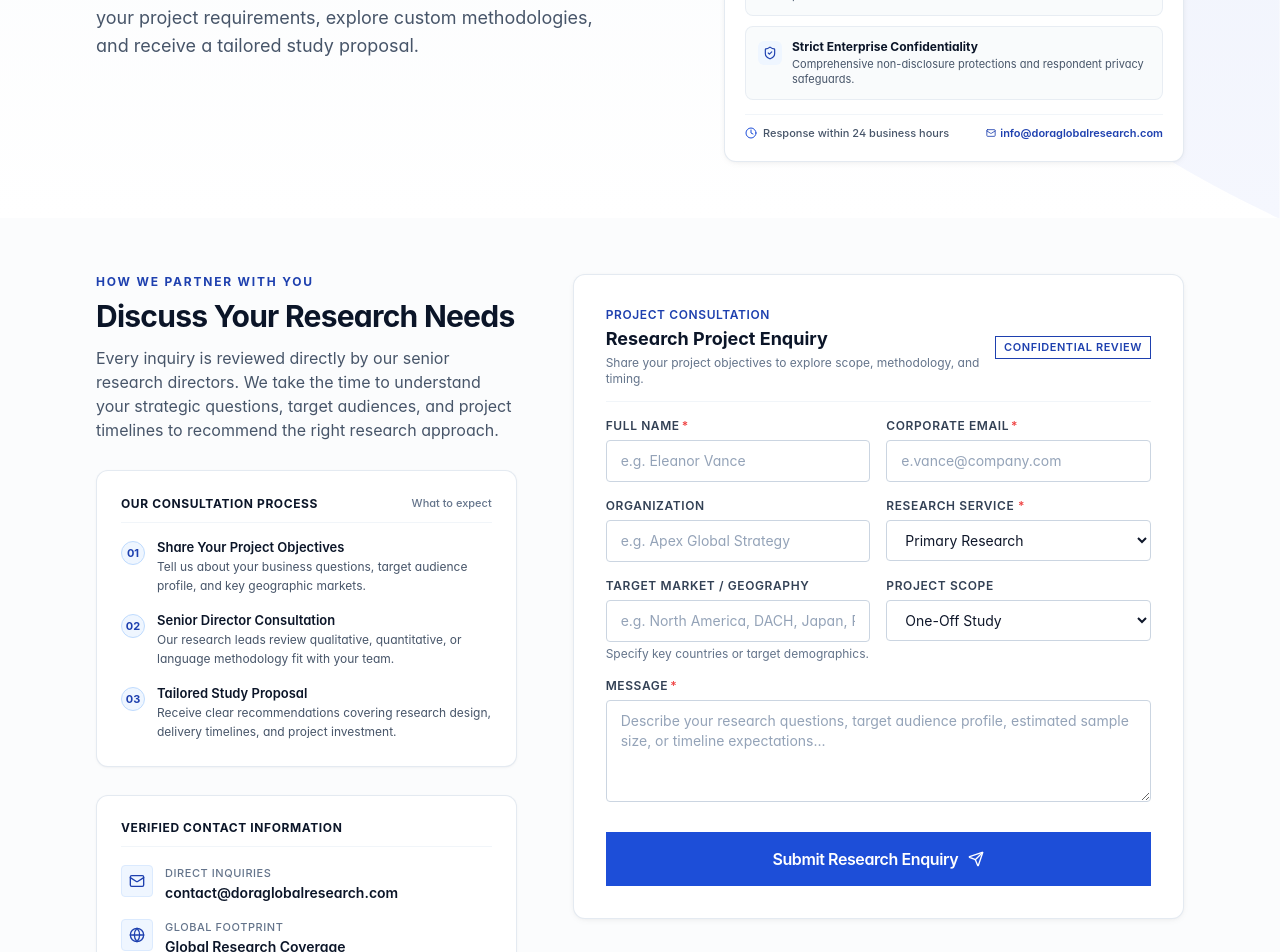
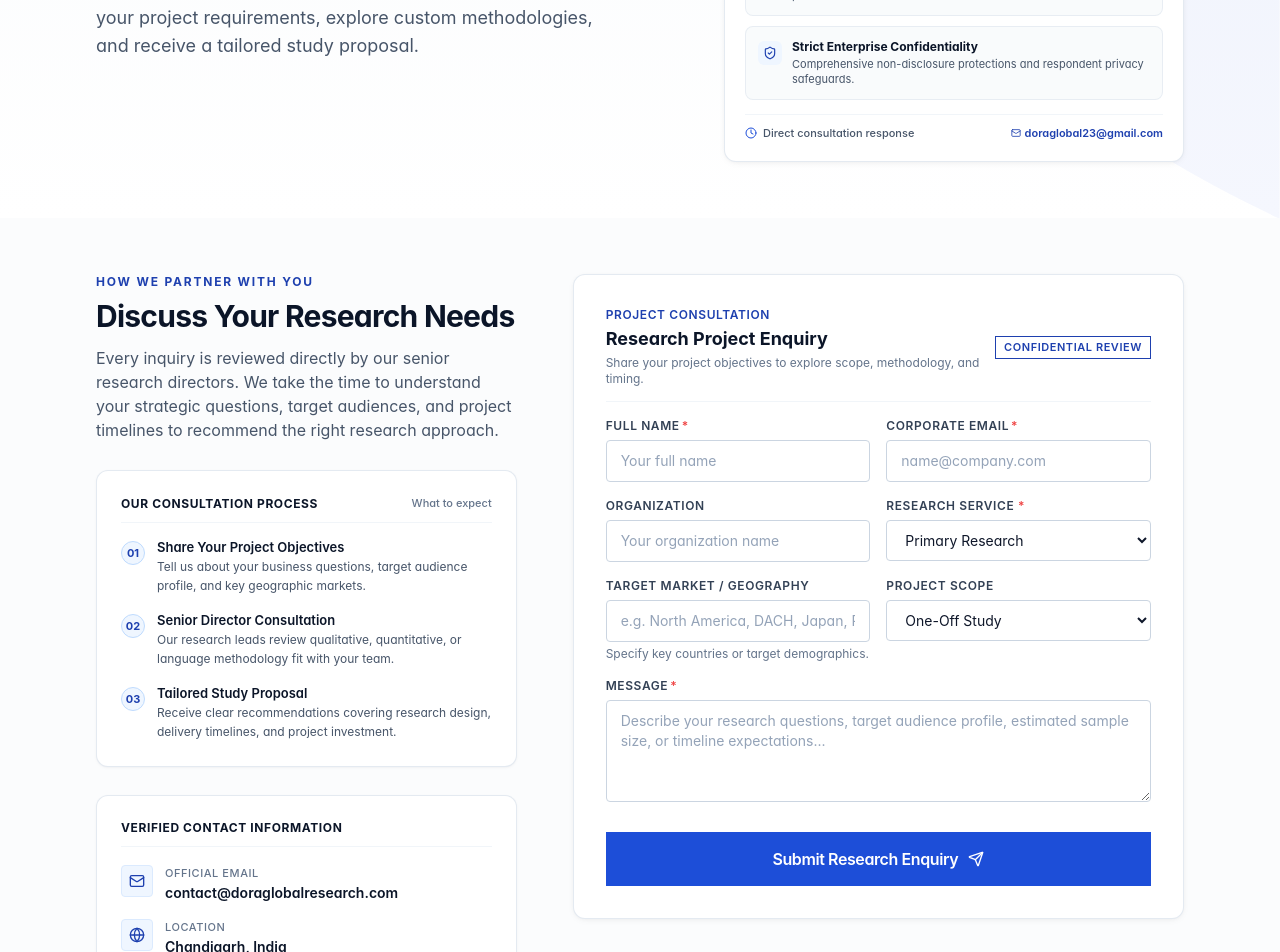
Before and after one commit to Shubham-singh1712/Dora-global-, a Next.js app: page /contact in a window 1280 px wide. Shown: the part 480-1432 px from the top of the page. Built offline with nearby package versions, Linux system fonts and the light colour scheme; no server answers.

Commit message:
Update official company details: doraglobal23@gmail.com, Chandigarh, and Vishal Founder & CEO

```diff
--- a/app/about/page.tsx
+++ b/app/about/page.tsx
@@ -514,6 +514,47 @@ export default function AboutPage() {
         </Container>
       </section>
 
+      {/* 6. Practice Leadership */}
+      <section className="py-16 sm:py-20 lg:py-24 bg-white">
+        <Container className="max-w-6xl">
+          <div className="max-w-3xl mb-10 sm:mb-12">
+            <span className="text-xs font-semibold uppercase tracking-widest text-brand-blue-700 block mb-2">
+              Leadership
+            </span>
+            <h2 className="text-2xl sm:text-3xl font-semibold text-brand-navy-900 tracking-tight">
+              Practice Leadership
+            </h2>
+            <p className="mt-3 text-sm sm:text-base text-slate-600 leading-relaxed font-normal">
+              Executive direction grounded in research rigor, methodological integrity, and defensible intelligence.
+            </p>
+          </div>
+
+          <div className="max-w-2xl bg-white rounded-xl border border-slate-200/90 p-6 sm:p-8 shadow-subtle flex flex-col sm:flex-row items-start sm:items-center gap-6">
+            {/* Neutral Executive Visual */}
+            <div className="w-16 h-16 rounded-xl bg-brand-navy-950 text-white font-bold text-2xl flex items-center justify-center shrink-0 tracking-tight shadow-card border border-brand-navy-800">
+              V
+            </div>
+
+            <div className="space-y-1.5 flex-1">
+              <div className="inline-flex items-center gap-2">
+                <span className="font-mono text-[10px] uppercase tracking-wider text-brand-blue-700 font-bold bg-brand-blue-50 border border-brand-blue-200/60 px-2 py-0.5 rounded">
+                  Executive Practice Lead
+                </span>
+                <span className="text-[11px] text-slate-400 font-medium">
+                  Chandigarh, India
+                </span>
+              </div>
+              <h3 className="text-xl sm:text-2xl font-bold text-brand-navy-900 tracking-tight">
+                Vishal — Founder &amp; CEO
+              </h3>
+              <p className="text-xs sm:text-sm text-slate-600 leading-relaxed font-normal pt-1">
+                Directs practice strategy and methodology standards across primary, qualitative, and quantitative research engagements, ensuring evidence-based clarity for enterprise client decisions.
+              </p>
+            </div>
+          </div>
+        </Container>
+      </section>
+
       {/* Page CTA */}
       <CTASection />
     </>
--- a/app/contact/page.tsx
+++ b/app/contact/page.tsx
@@ -112,7 +112,7 @@ export default function ContactPage() {
                     </div>
                     <div>
                       <span className="block text-[11px] font-medium text-slate-500 uppercase tracking-wider">
-                        Direct Inquiries
+                        Official Email
                       </span>
                       <a
                         href={`mailto:${COMPANY_INFO.contacts.email}`}
@@ -129,7 +129,7 @@ export default function ContactPage() {
                     </div>
                     <div>
                       <span className="block text-[11px] font-medium text-slate-500 uppercase tracking-wider">
-                        Global Footprint
+                        Location
                       </span>
                       <span className="font-semibold text-brand-navy-900">
                         {COMPANY_INFO.contacts.headquarters}
--- a/app/privacy/page.tsx
+++ b/app/privacy/page.tsx
@@ -112,8 +112,8 @@ export default function PrivacyPage() {
               </p>
               <p className="text-slate-600 mt-2">
                 <strong>DORA Global Research</strong><br />
-                Email: <strong>[PRIVACY CONTACT EMAIL — TO BE CONFIRMED]</strong><br />
-                Address: <strong>[REGISTERED ADDRESS — TO BE CONFIRMED]</strong>
+                Email: <a href="mailto:doraglobal23@gmail.com" className="text-brand-blue-700 underline">doraglobal23@gmail.com</a><br />
+                Location: Chandigarh, India
               </p>
             </div>
 
--- a/app/terms/page.tsx
+++ b/app/terms/page.tsx
@@ -106,8 +106,8 @@ export default function TermsPage() {
               </p>
               <p className="text-slate-600 mt-2">
                 <strong>DORA Global Research</strong><br />
-                Email: <strong>[LEGAL CONTACT EMAIL — TO BE CONFIRMED]</strong><br />
-                Address: <strong>[REGISTERED ADDRESS — TO BE CONFIRMED]</strong>
+                Email: <a href="mailto:doraglobal23@gmail.com" className="text-brand-blue-700 underline">doraglobal23@gmail.com</a><br />
+                Location: Chandigarh, India
               </p>
             </div>
 
--- a/components/sections/ContactFormClient.tsx
+++ b/components/sections/ContactFormClient.tsx
@@ -322,7 +322,7 @@ export function ContactFormClient() {
             <Input
               id="full_name"
               label="Full Name"
-              placeholder="e.g. Eleanor Vance"
+              placeholder="Your full name"
               required
               value={formData.full_name}
               error={errors.full_name}
@@ -336,7 +336,7 @@ export function ContactFormClient() {
               id="email"
               label="Corporate Email"
               type="email"
-              placeholder="e.vance@company.com"
+              placeholder="name@company.com"
               required
               value={formData.email}
               error={errors.email}
@@ -352,7 +352,7 @@ export function ContactFormClient() {
             <Input
               id="organization"
               label="Organization"
-              placeholder="e.g. Apex Global Strategy"
+              placeholder="Your organization name"
               value={formData.organization}
               onChange={(e) => {
                 setFormData({ ...formData, organization: e.target.value });
--- a/components/sections/ContactHeroVisual.tsx
+++ b/components/sections/ContactHeroVisual.tsx
@@ -85,14 +85,14 @@ export function ContactHeroVisual() {
       <div className="mt-3.5 pt-2.5 border-t border-slate-100 flex items-center justify-between text-xs text-slate-500 relative z-10">
         <div className="flex items-center gap-1.5 font-medium text-slate-600 text-[11px]">
           <Clock className="w-3 h-3 text-brand-blue-600 shrink-0" />
-          <span>Response within 24 business hours</span>
+          <span>Direct consultation response</span>
         </div>
         <a
-          href="mailto:info@doraglobalresearch.com"
+          href="mailto:doraglobal23@gmail.com"
           className="inline-flex items-center gap-1 text-brand-blue-700 hover:text-brand-blue-800 font-semibold text-[11px] transition-colors"
         >
           <Mail className="w-2.5 h-2.5" />
-          <span>info@doraglobalresearch.com</span>
+          <span>doraglobal23@gmail.com</span>
         </a>
       </div>
     </div>
--- a/components/sections/QuoteInquirySection.tsx
+++ b/components/sections/QuoteInquirySection.tsx
@@ -225,7 +225,7 @@ export function QuoteInquirySection() {
                   <div className="grid grid-cols-1 sm:grid-cols-2 gap-3.5">
                     <Input
                       label="Full Name"
-                      placeholder="e.g. Eleanor Vance"
+                      placeholder="Your full name"
                       required
                       value={formData.fullName}
                       error={errors.name}
@@ -237,7 +237,7 @@ export function QuoteInquirySection() {
                     <Input
                       label="Corporate Email"
                       type="email"
-                      placeholder="e.vance@company.com"
+                      placeholder="name@company.com"
                       required
                       value={formData.workEmail}
                       error={errors.email}
@@ -251,7 +251,7 @@ export function QuoteInquirySection() {
                   <div className="grid grid-cols-1 sm:grid-cols-2 gap-3.5">
                     <Input
                       label="Organization"
-                      placeholder="e.g. Apex Global Strategy"
+                      placeholder="Your organization name"
                       value={formData.organization}
                       onChange={(e) =>
                         setFormData({ ...formData, organization: e.target.value })
--- a/lib/constants.ts
+++ b/lib/constants.ts
@@ -484,8 +484,12 @@ export const COMPANY_INFO = {
   description:
     "DORA Global Research delivers primary research, qualitative moderation, and quantitative intelligence across key global sectors to guide strategic decision-making.",
   contacts: {
-    email: process.env.NEXT_PUBLIC_CONTACT_EMAIL || "contact@doraglobalresearch.com",
-    headquarters: "Global Research Coverage",
+    email: process.env.NEXT_PUBLIC_CONTACT_EMAIL || "doraglobal23@gmail.com",
+    headquarters: "Chandigarh, India",
     support: "Online Inquiry & Consultations",
   },
+  leadership: {
+    founderAndCeo: "Vishal",
+    display: "Vishal — Founder & CEO",
+  },
 };
```
